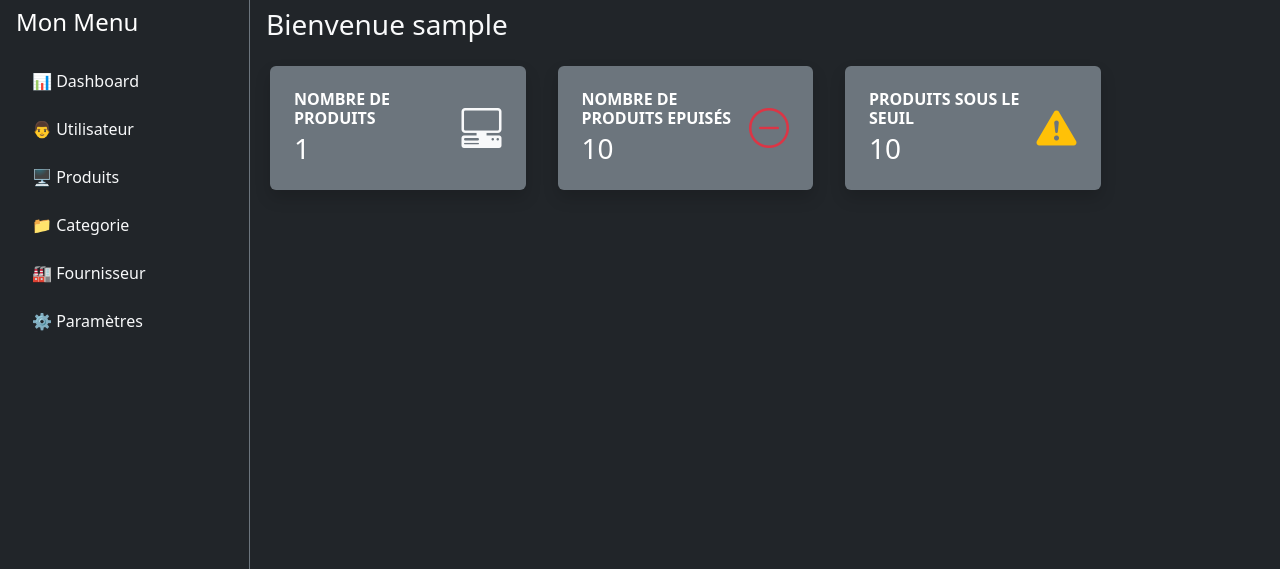
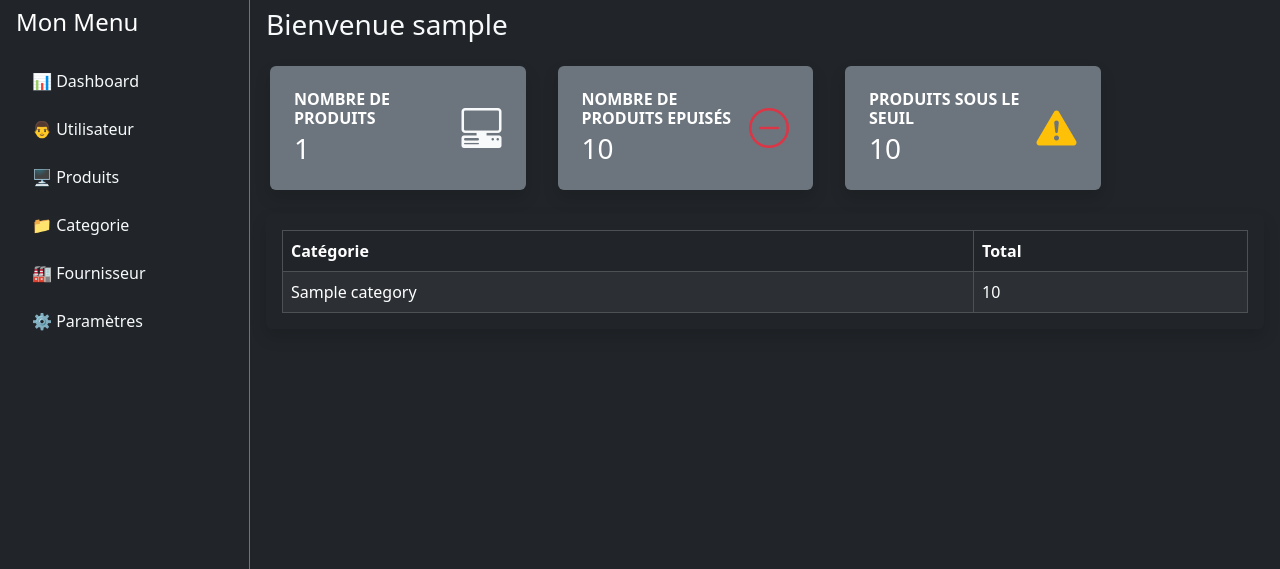
Before and after one commit to SafidyGit/NFE114, a PHP site: template views/admin/dashboard.php in a window 1280 px wide. Shown: the part 56-625 px from the top of the page. Run offline with PHP 8.4, Linux system fonts and the light colour scheme; the visitor is signed in with stand-in values (Sample User, id 1); tables that the repository leaves empty hold one stand-in row (values such as "Sample post"); the template is opened without the code that fills it: most values are stand-ins (such as "Sample title", 1, 10 or a date in 2020).

Commit message:
totalProductsByCategory

```diff
--- a/controllers/AdminDashboardController.php
+++ b/controllers/AdminDashboardController.php
@@ -14,6 +14,7 @@ class AdminDashboardController
         $count_product_in_stock = $this->productModel->count_all_product_in_stock();
         $out_of_stock = $this->productModel->out_of_stock_count();
         $alert_stock = $this->productModel->product_alert_stock();
+        $totalProductsByCategory = $this->productModel->totalProductsByCategory();
 
         require __DIR__ . '/../views/admin/dashboard.php';
     }
--- a/views/admin/dashboard.php
+++ b/views/admin/dashboard.php
@@ -52,8 +52,29 @@ include 'layout/header.php';
     </div>
 
 
+  <div class="table-responsive bg-dark p-3 rounded shadow">
+      <table class="table table-dark table-striped table-hover table-bordered mb-0">
+      <thead>
+      <tr>
+          <th>Catégorie</th>
+          <th>Total</th>
+      </tr>
+      </thead>
+      <?php if(!empty($totalProductsByCategory)):?>
+      <tbody>
+      <?php foreach($totalProductsByCategory as $product) : ?>
+          <tr>
+              <td><?= $product['category']; ?></td>
+              <td><?= $product['Total']; ?></td>
+          </tr>
+
+      <?php endforeach; ?>
+      </tbody>
+      <?php endif;?>
+      </table>
+  </div>
 
 
-  </div>
+</div>
 
 <?php include 'layout/footer.php'; ?>
```
Also changed, not shown: models/Product.php (+14 -0 lines).
